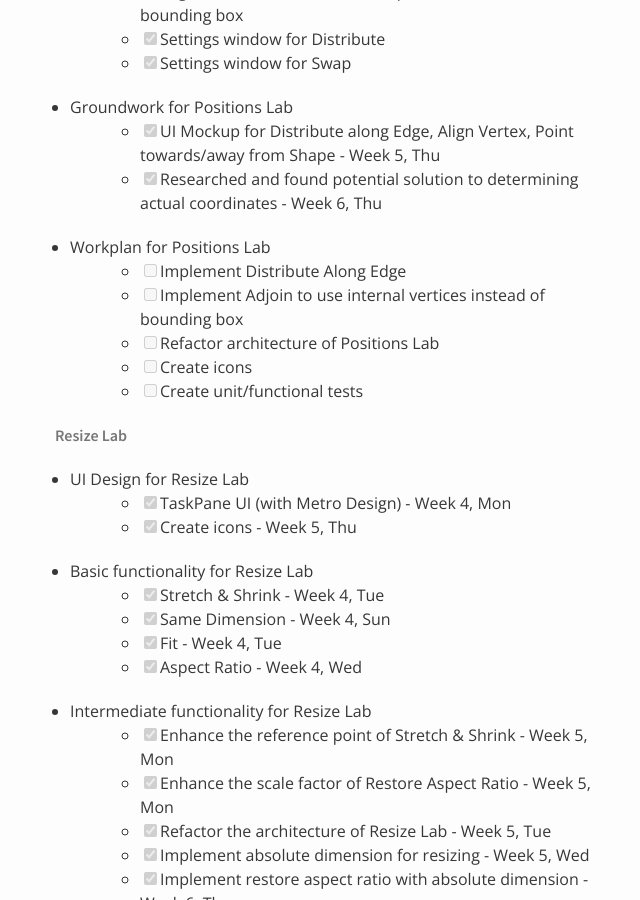
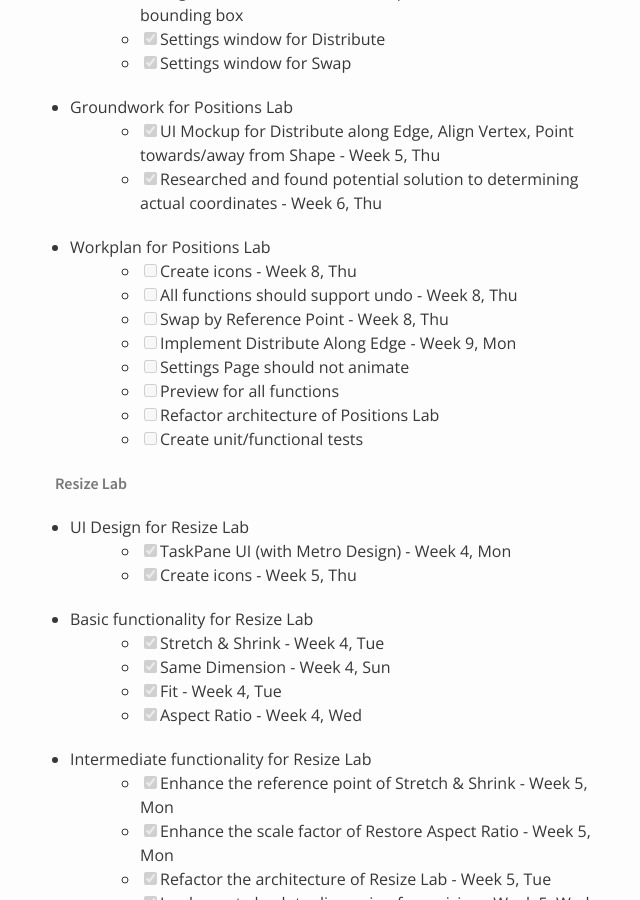
Before and after one commit to nus-oss/cs3281-AY1516S2-website, a Jekyll site: the page built from teams/powerpointlabs.md, in a window 1280 px wide and 900 px high, scrolled down 1687 px. Shown: the whole window, without its empty margins (315-955 px from the left). Built offline with Jekyll 4.4.1, drawn with Linux system fonts in a browser that asks for light colours.

Commit message:
Updated Positions Lab workplan

```diff
--- a/teams/powerpointlabs.md
+++ b/teams/powerpointlabs.md
@@ -56,10 +56,13 @@ permalink: /teams/powerpointlabs/
   * [x] UI Mockup for Distribute along Edge, Align Vertex, Point towards/away from Shape - Week 5, Thu
   * [x] Researched and found potential solution to determining actual coordinates - Week 6, Thu
 * Workplan for Positions Lab
-  * [ ] Implement Distribute Along Edge
-  * [ ] Implement Adjoin to use internal vertices instead of bounding box
+  * [ ] Create icons - Week 8, Thu
+  * [ ] All functions should support undo - Week 8, Thu
+  * [ ] Swap by Reference Point - Week 8, Thu
+  * [ ] Implement Distribute Along Edge - Week 9, Mon
+  * [ ] Settings Page should not animate
+  * [ ] Preview for all functions
   * [ ] Refactor architecture of Positions Lab
-  * [ ] Create icons
   * [ ] Create unit/functional tests
 
 ###### Resize Lab
```
